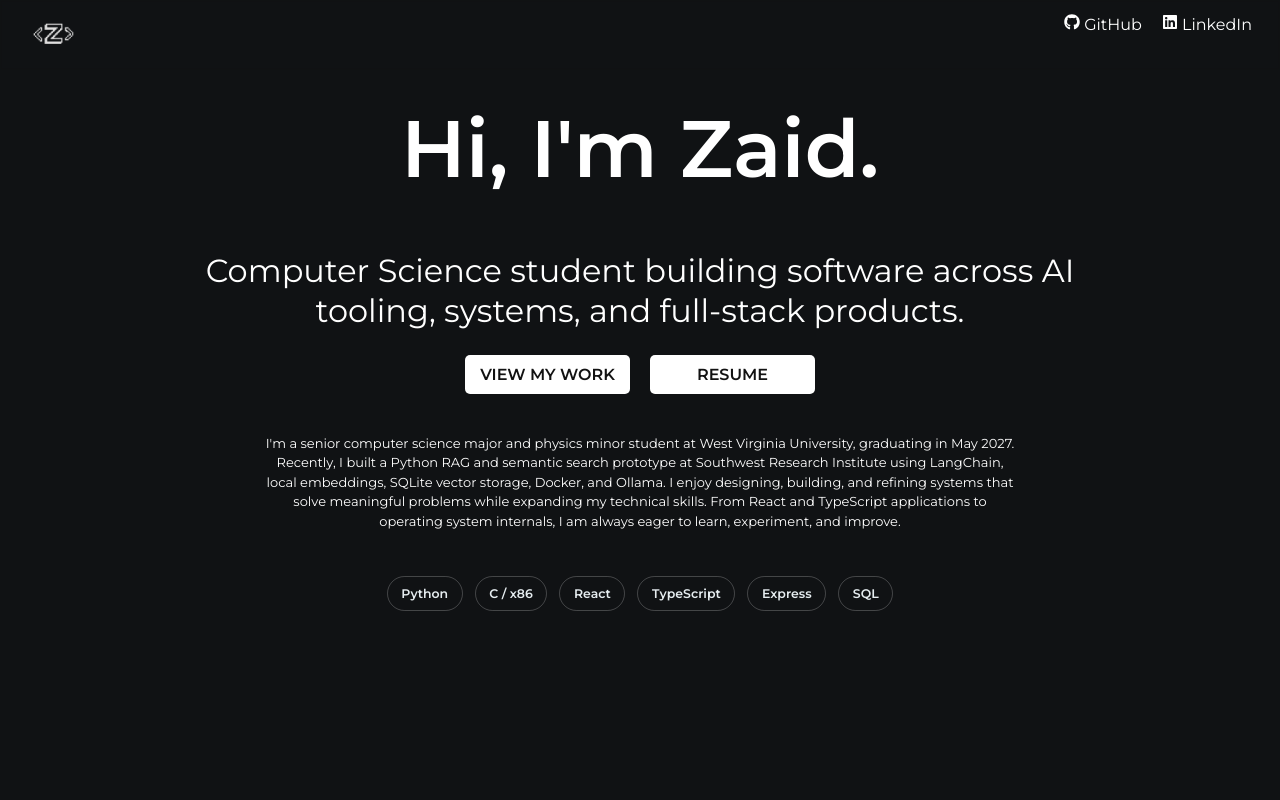
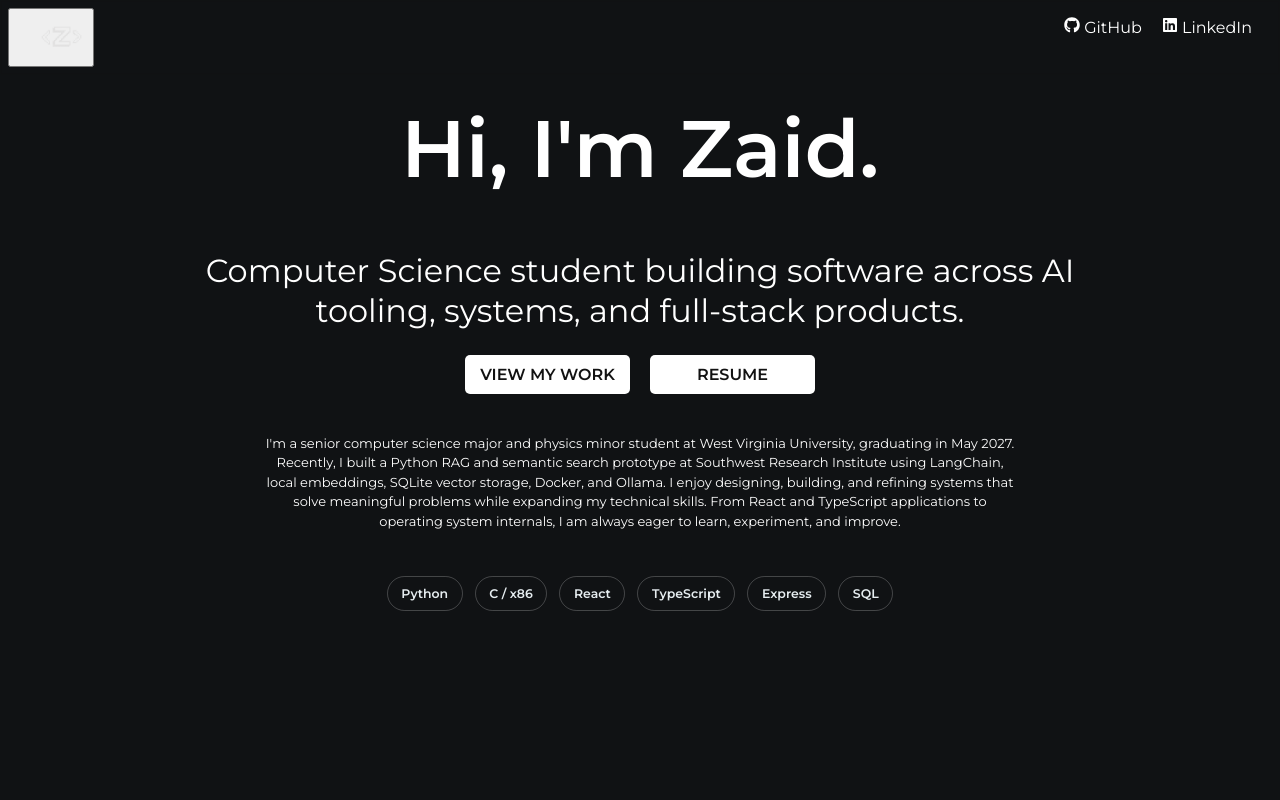
Before and after one commit to zaidhanif1/Portfolio-Website, a React (Vite) app: page / in a window 1280 px wide. Shown: the top 800 px of the page. Built offline with nearby package versions, Linux system fonts and the light colour scheme.

Commit message:
Style nav logo as a link for client-side routing.

```diff
--- a/src/components/Navigation/Navigation.css
+++ b/src/components/Navigation/Navigation.css
@@ -22,10 +22,11 @@
 
 
 /* logo  -------------------------- */
-.logo-container > button
+.logo-container > a
 {
     background: transparent;
     border: none;
+    display: inline-block;
     padding: 0;
     cursor: pointer;
 }
```
